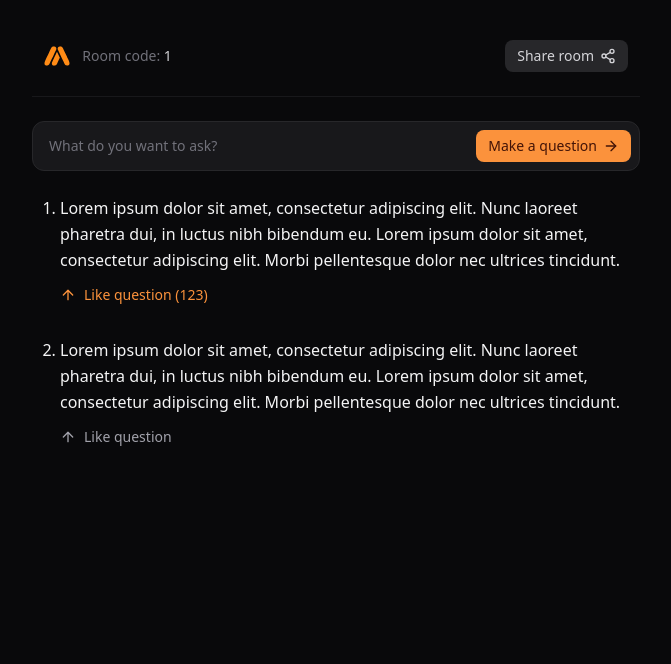
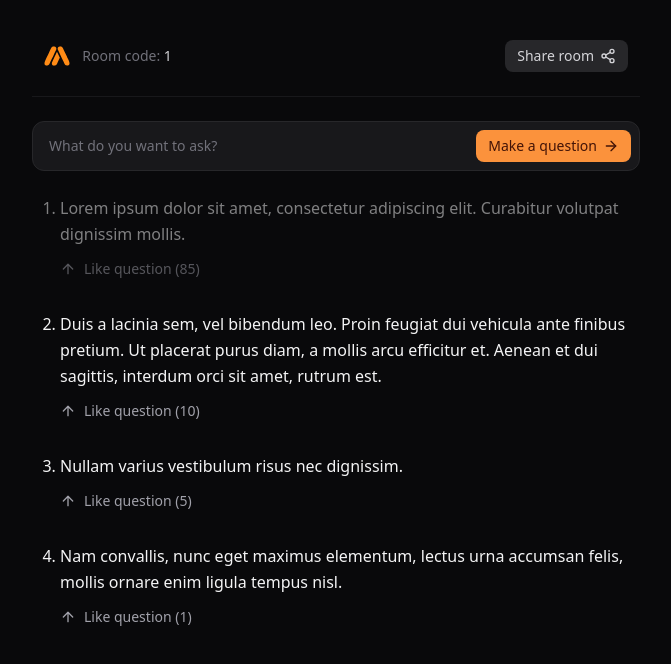
Before and after one commit to igorjpimenta/AskMeAnything, a React (Vite) app in the folder frontend/: page /room/1 in a window 1280 px wide. Shown: the top 664 px of the page, without its empty margins (304-975 px from the left). Built offline with nearby package versions, Linux system fonts and the light colour scheme.

Commit message:
refactor(room): replace inline message elements with message component

```diff
--- /dev/null
+++ b/frontend/src/components/message.tsx
@@ -0,0 +1,34 @@
+import { ArrowUp } from "lucide-react";
+import { useState } from "react";
+
+interface MessageProps {
+    text: string
+    amountOfReactions: number
+    answered?: boolean
+}
+
+export function Message( { text, amountOfReactions, answered=false }: MessageProps) {
+    const [hasReacted, setHasReacted] = useState(false)
+
+    function handleReactToMessage() {
+        setHasReacted(true)
+    }
+
+    return (
+        <li data-answered={answered} className="ml-4 leading-relaxed text-zinc-100 data-[answered=true]:opacity-50 data-[answered=true]:pointer-events-none">
+            {text}
+
+            {hasReacted ? (
+                <button type="button" className="mt-3 flex items-center gap-2 select-none text-orange-400 text-sm font-medium hover:text-orange-500">
+                    <ArrowUp className="size-4" />
+                    Like question ({amountOfReactions})
+                </button>
+            ) : (
+                <button onClick={handleReactToMessage} type="button" className="mt-3 flex items-center gap-2 select-none text-zinc-400 text-sm font-medium hover:text-zinc-300">
+                    <ArrowUp className="size-4" />
+                    Like question ({amountOfReactions})
+                </button>
+            )}
+        </li>
+    )
+}
--- a/frontend/src/pages/room.tsx
+++ b/frontend/src/pages/room.tsx
@@ -1,8 +1,9 @@
 import amaLogo from '../assets/ama-logo.svg'
 
 import { useParams } from "react-router-dom"
-import { ArrowRight, ArrowUp, Share2 } from "lucide-react"
+import { ArrowRight, Share2 } from "lucide-react"
 import { toast } from "sonner"
+import { Message } from '../components/message'
 
 export function Room() {
     const { roomId } = useParams()
@@ -62,22 +63,23 @@
             </form>
 
             <ol className="list-decimal list-outside px-3 space-y-8">
-                <li className="ml-4 leading-relaxed text-zinc-100">
-                    Lorem ipsum dolor sit amet, consectetur adipiscing elit. Nunc laoreet pharetra dui, in luctus nibh bibendum eu. Lorem ipsum dolor sit amet, consectetur adipiscing elit. Morbi pellentesque dolor nec ultrices tincidunt.
-
-                    <button type="button" className="mt-3 flex items-center gap-2 text-orange-400 text-sm font-medium hover:text-orange-500">
-                        <ArrowUp className="size-4" />
-                        Like question (123)
-                    </button>
-                </li>
-                <li className="ml-4 leading-relaxed text-zinc-100">
-                    Lorem ipsum dolor sit amet, consectetur adipiscing elit. Nunc laoreet pharetra dui, in luctus nibh bibendum eu. Lorem ipsum dolor sit amet, consectetur adipiscing elit. Morbi pellentesque dolor nec ultrices tincidunt.
-
-                    <button type="button" className="mt-3 flex items-center gap-2 text-zinc-400 text-sm font-medium hover:text-zinc-300">
-                        <ArrowUp className="size-4" />
-                        Like question
-                    </button>
-                </li>
+                <Message
+                    text="Lorem ipsum dolor sit amet, consectetur adipiscing elit. Curabitur volutpat dignissim mollis."
+                    amountOfReactions={85}
+                    answered
+                />
+                <Message
+                    text="Duis a lacinia sem, vel bibendum leo. Proin feugiat dui vehicula ante finibus pretium. Ut placerat purus diam, a mollis arcu efficitur et. Aenean et dui sagittis, interdum orci sit amet, rutrum est."
+                    amountOfReactions={10}
+                />
+                <Message
+                    text="Nullam varius vestibulum risus nec dignissim."
+                    amountOfReactions={5}
+                />
+                <Message
+                    text="Nam convallis, nunc eget maximus elementum, lectus urna accumsan felis, mollis ornare enim ligula tempus nisl."
+                    amountOfReactions={1}
+                />
             </ol>
         </div>
     )
```
